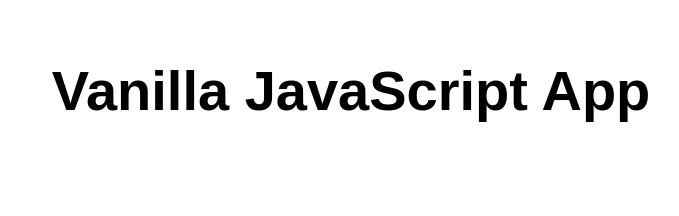
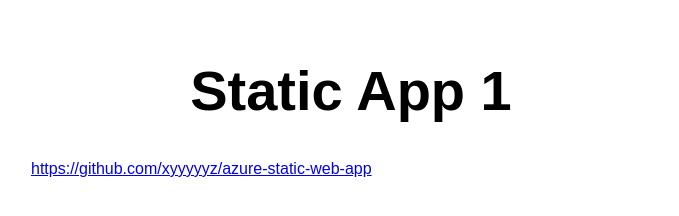
Before and after one commit to xyyyyyz/azure-static-web-app, a website: page src/index.html in a window 1280 px wide. Shown: the whole page, without its empty margins (289-968 px from the left). Drawn offline with Linux system fonts and the light colour scheme.

Commit message:
Update index.html to link back

```diff
--- a/src/index.html
+++ b/src/index.html
@@ -5,12 +5,13 @@
   <meta charset="UTF-8">
   <meta name="viewport" content="width=device-width, initial-scale=1.0">
   <link rel="stylesheet" href="styles.css">
-  <title>Vanilla JavaScript App</title>
+  <title>Static App 1</title>
 </head>
 
 <body>
   <main>
-    <h1>Vanilla JavaScript App</h1>
+    <h1>Static App 1</h1>
+    <a href="https://github.com/xyyyyyz/azure-static-web-app" target=_blank>https://github.com/xyyyyyz/azure-static-web-app</h3>
   </main>
 </body>
 
```
